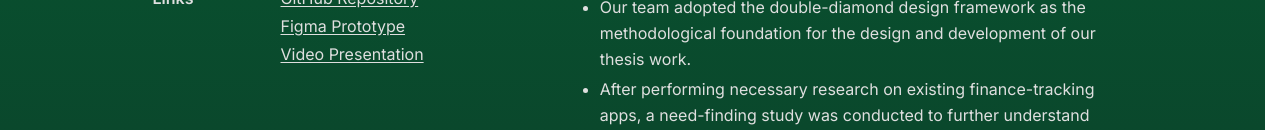
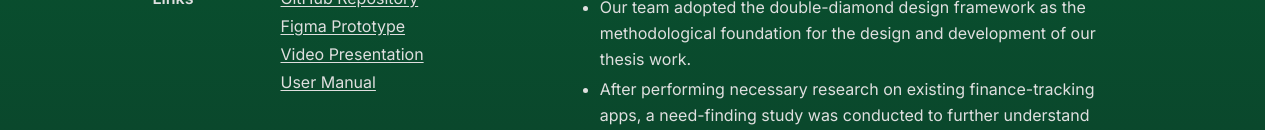
Before and after one commit to dlv66/PortfolioWebsite, a Next.js app: page /projects/pisocake in a window 1280 px wide. Shown: the part 822-952 px from the top of the page. Built offline with nearby package versions, Linux system fonts and the light colour scheme.

Commit message:
refactor: implement downloadable project documents

```diff
--- a/app/projects/components/ProjectDetail.jsx
+++ b/app/projects/components/ProjectDetail.jsx
@@ -79,8 +79,9 @@ export default function ProjectDetail({ project }) {
                                                 <li key={link.url}>
                                                     <a
                                                         href={link.url}
-                                                        target="_blank"
-                                                        rel="noopener noreferrer"
+                                                        download={link.download}
+                                                        target={link.download ? undefined : "_blank"}
+                                                        rel={link.download ? undefined : "noopener noreferrer"}
                                                         className="underline underline-offset-2 hover:text-white"
                                                     >
                                                         {link.label}
--- a/app/projects/projectsData.js
+++ b/app/projects/projectsData.js
@@ -35,6 +35,11 @@ export const projects = [
             {
                 label: "Video Presentation",
                 url: "https://www.youtube.com/watch?v=G_0gqIT8K3M",
+            },
+            {
+                label: "User Manual",
+                url: "/downloadables/HXIL - User Manual - Dela Cruz et al. - PisoCAKE.pdf",
+                download: true,
             },
         ],
         overview:
@@ -102,6 +107,11 @@ export const projects = [
                 label: "Figma Prototype",
                 url: "https://www.figma.com/proto/aDq7IaAUUOG7Wq34cODnK6/MOBDEVE---MCO-Draft-1?node-id=16-270&t=nQIQRd1LgJVgxmyQ-1&scaling=scale-down&content-scaling=fixed&page-id=0%3A1&starting-point-node-id=16%3A270&show-proto-sidebar=1",
             },
+            {
+                label: "Proposal Document",
+                url: "/downloadables/MOBDEVE MCO Proposal (Revised) - My Wander Diary - Dela Cruz and Villamiel.pdf",
+                download: true,
+            },
         ],
         overview:
             ["My Wander Diary is an Android photo-journal mobile app that allows users to create, organize, and browse travel entries with photos.",
@@ -125,7 +135,7 @@ export const projects = [
         role: ["Lead UI/UX Designer", "Frontend Engineer"],
         context: "CSSWENG (Software Engineering) Course Project",
         type: "Website",
-        techstack: ["Need", "To", "Double-Check"],
+        techstack: ["MongoDB", "Express.js", "React", "Node.js"],
         team: "9 members",
         status: "Feature-complete",
         links: [
@@ -134,9 +144,15 @@ export const projects = [
                 url: "https://github.com/briangabini/CSSWENG-IMS",
             },
             {
-                label: "Figma Prototype",
-                url: "https://www.figma.com/proto/kaXc82UqQPUg6YVhUMMfkh/Motorcycle-Shop-Inventory-Web-App?node-id=4-38&t=zANz08E0U7j1GUSD-1&scaling=min-zoom&content-scaling=fixed&page-id=0%3A1&starting-point-node-id=4%3A38"
+                label: "Figma Canvas",
+                url: "https://www.figma.com/design/stJhHOiADNOs09DfryiZyt/Motorcycle-Shop-Inventory-Web-App--Redacted-Copy-?node-id=0-1&t=JZXtFhobYkGkvonA-1"
             },
+            {
+                label: "Handover Document",
+                url: "/downloadables/JPDGarage - Online Management System.pdf",
+                download: true,
+            },
+
         ],
         overview:
             ["JPDGarage is a web-based finance and inventory management system for JPDGarage, a motorcycle parts business in Siniloan, Laguna, Philippines.",
@@ -192,6 +208,11 @@ export const projects = [
                 label: "Figma Prototype",
                 url: "https://www.figma.com/proto/3LZA5I1E50jQ0g6SNtacxO/AgriGuard---Minimum-Viable-Prototype?node-id=243-675&t=jGTxTYbXGcge9K7V-1&scaling=scale-down&content-scaling=fixed&page-id=243%3A674&starting-point-node-id=243%3A675&show-proto-sidebar=1",
             },
+            {
+                label: "Business Pitch Slides",
+                url: "/downloadables/CCINOV8 AgriGuard Business Pitch Slides.pdf",
+                download: true,
+            },
         ],
         overview:
             ["AgriGuard is a mobile app prototype specially focused on providing a direct-to-consumer marketplace to Filipino agricultural workers, while also promoting economic resilience & disaster preparedness.",
@@ -216,6 +237,16 @@ export const projects = [
             {
                 label: "Figma Prototype",
                 url: "https://www.figma.com/proto/KvVyGA37hGxredGt268Lvt/STHCIUX---MCO2---Protoyping--Copy-?node-id=1-2&t=WvZ4aeuHghuUBjXW-1&scaling=scale-down&content-scaling=fixed&page-id=0%3A1&starting-point-node-id=1%3A2",
+            },
+            {
+                label: "Needfinding Report",
+                url: "/downloadables/STHCIUX Needfinding Report.pdf",
+                download: true,
+            },
+            {
+                label: "Design Portfolio Document",
+                url: "/downloadables/STHCIUX - MCO2 - Design Portfolio - Final.pdf",
+                download: true,
             },
         ],
         overview:
```
